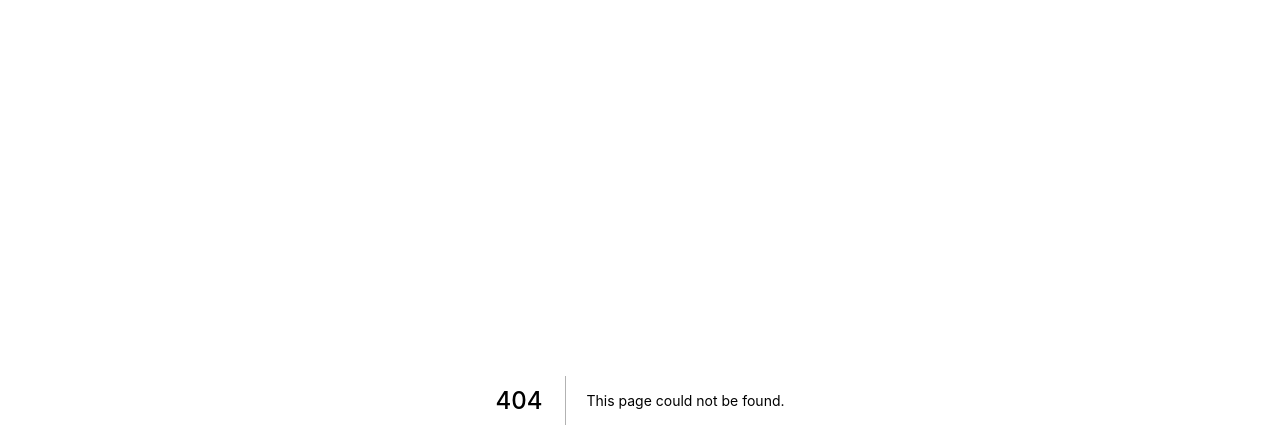
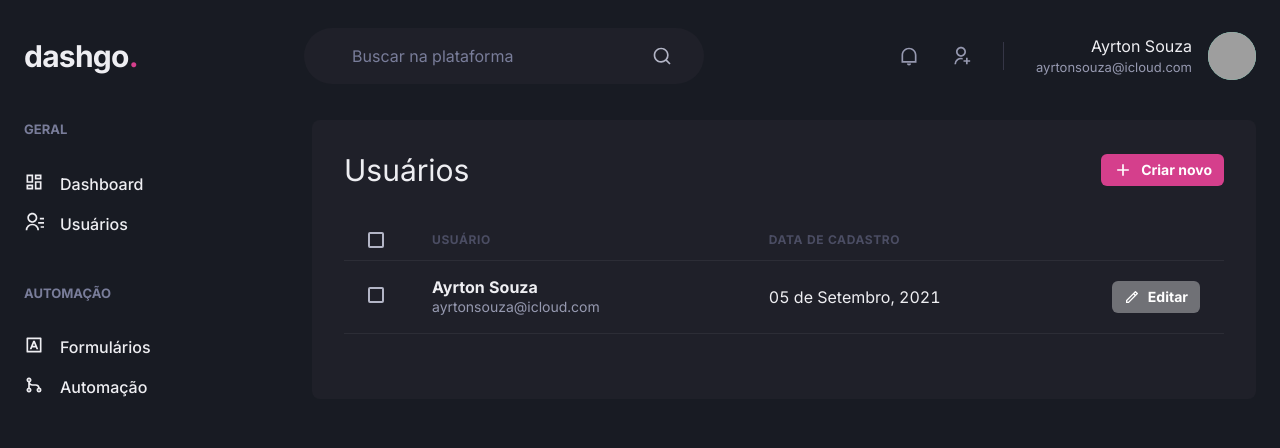
Before and after one commit to ayrtonbsouza/dashgo, a Next.js app: page /users in a window 1280 px wide. Before the commit this address had no page. Shown: the top 448 px of the page. Built offline with nearby package versions, Linux system fonts and the light colour scheme; grey boxes are pictures that could not be loaded.

Commit message:
[:construction:] initial user list page development

```diff
--- /dev/null
+++ b/src/pages/users/index.tsx
@@ -0,0 +1,84 @@
+import {
+  Box,
+  Flex,
+  Heading,
+  Icon,
+  Button,
+  Table,
+  Thead,
+  Tr,
+  Th,
+  Checkbox,
+  Tbody,
+  Td,
+  Text,
+} from '@chakra-ui/react';
+import { RiAddLine, RiPencilLine } from 'react-icons/ri';
+import { Header } from '../../components/Header';
+import { Sidebar } from '../../components/Sidebar';
+
+const Dashboard: React.VFC = () => (
+  <Box>
+    <Header />
+    <Flex w="100%" my="6" maxWidth={1480} mx="auto" px="6">
+      <Sidebar />
+      <Box flex="1" borderRadius={8} bg="gray.800" p="8">
+        <Flex mb="8" justify="space-between" align="center">
+          <Heading size="lg" fontWeight="normal">
+            Usuários
+          </Heading>
+          <Button
+            as="a"
+            size="sm"
+            fontSize="sm"
+            colorScheme="pink"
+            leftIcon={<Icon fontSize="20" as={RiAddLine} />}
+          >
+            Criar novo
+          </Button>
+        </Flex>
+        <Table colorScheme="whiteAlpha">
+          <Thead>
+            <Tr>
+              <Th px="6" color="gray.300" width="8">
+                <Checkbox colorScheme="pink" />
+              </Th>
+              <Th>Usuário</Th>
+              <Th>Data de Cadastro</Th>
+              <Th width="8" />
+            </Tr>
+          </Thead>
+          <Tbody>
+            <Tr>
+              <Td px="6">
+                <Checkbox colorScheme="pink" />
+              </Td>
+              <Td>
+                <Box>
+                  <Text fontWeight="bold">Ayrton Souza</Text>
+                  <Text fontSize="sm" color="gray.300">
+                    ayrtonsouza@icloud.com
+                  </Text>
+                </Box>
+              </Td>
+              <Td>05 de Setembro, 2021</Td>
+              <Td>
+                <Button
+                  as="a"
+                  size="sm"
+                  fontSize="sm"
+                  colorScheme="whiteAlpha"
+                  leftIcon={<Icon fontSize="16" as={RiPencilLine} />}
+                >
+                  Editar
+                </Button>
+              </Td>
+            </Tr>
+          </Tbody>
+        </Table>
+      </Box>
+    </Flex>
+  </Box>
+);
+
+export default Dashboard;
```
